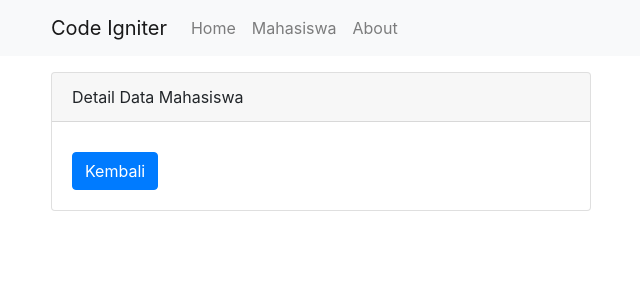
After one commit to IchlasulAl/rekweb-codeigniter, a CodeIgniter app: page /rekweb/index.php/mahasiswa/detail/1 in a window 1280 px wide. The commit adds this page. Shown: the top 300 px of the page, without its empty margins (34-674 px from the left). Run offline with CodeIgniter, Linux system fonts and the light colour scheme; data that the repository does not hold is empty.

Commit message:
menyelesaikan halaman detail data mahasiswa

```diff
--- a/application/controllers/Mahasiswa.php
+++ b/application/controllers/Mahasiswa.php
@@ -46,4 +46,13 @@ class Mahasiswa extends CI_Controller
         $this->session->set_flashdata('flash',' Dihapus');
         redirect('mahasiswa');
     }
+
+    public function detail($id)
+    {
+        $data['judul']='Detail Mahasiswa';
+        $data['mahasiswa']=$this->Mahasiswa_model->getMahasiswaById($id);
+        $this->load->view('templates/header',$data);
+        $this->load->view('mahasiswa/detail',$data);
+        $this->load->view('templates/footer');
+    }
 }
--- a/application/models/Mahasiswa_model.php
+++ b/application/models/Mahasiswa_model.php
@@ -2,6 +2,12 @@
 
 class Mahasiswa_model extends CI_model
 {
+
+    public function getMahasiswaById($id)
+    {
+        return $this->db->get_where('mahasiswa', ['id' => $id])->row_array();
+    }
+
     public function getAllMahasiswa()
     {
         return $this->db->get('mahasiswa')->result_array();
@@ -21,7 +27,7 @@ class Mahasiswa_model extends CI_model
 
     public function hapusDataMahasiswa($id)
     {
-        $this->db->where('id',$id);
-        $this->db->delete('mahasiswa');
+        // $this->db->where('id', $id);
+        $this->db->delete('mahasiswa',['id'=>$id]);
     }
 }
--- /dev/null
+++ b/application/views/mahasiswa/detail.php
@@ -0,0 +1,21 @@
+<div class="container">
+    <div class="row mt-3">
+        <div class="col-md-6">
+
+            <div class="card">
+                <div class="card-header">
+                    Detail Data Mahasiswa
+                </div>
+                <div class="card-body">
+                    <h5 class="card-title"><?= $mahasiswa['nama'];?></h5>
+                    <h6 class="card-subtitle mb-2 text-muted"><?= $mahasiswa['nrp']?></h6>
+                    <p class="card-text"><?= $mahasiswa['email']?></p>
+                    <p class="card-text"><?= $mahasiswa['jurusan']?></p>
+                    <a href="<?= base_url()?>mahasiswa" class="btn btn-primary">Kembali</a>
+                </div>
+            </div>
+
+
+        </div>
+    </div>
+</div>
--- a/application/views/templates/header.php
+++ b/application/views/templates/header.php
@@ -1,5 +1,6 @@
 <!doctype html>
 <html lang="en">
+
 <head>
   <!-- Required meta tags -->
   <meta charset="utf-8">
@@ -8,8 +9,13 @@
   <!-- Bootstrap CSS -->
   <link rel="stylesheet" href="https://stackpath.bootstrapcdn.com/bootstrap/4.3.1/css/bootstrap.min.css" integrity="sha384-ggOyR0iXCbMQv3Xipma34MD+dH/1fQ784/j6cY/iJTQUOhcWr7x9JvoRxT2MZw1T" crossorigin="anonymous">
 
-    <title><?=$judul?></title>
+
+  <!-- My CSS-->
+  <link rel="stylesheet" href="<?= base_url(); ?>assets/css/style.css">
+
+  <title><?= $judul ?></title>
 </head>
+
 <body>
 
   <nav class="navbar navbar-expand-lg navbar-light bg-light">
@@ -21,8 +27,8 @@
 
       <div class="collapse navbar-collapse" id="navbarNavAltMarkup">
         <div class="navbar-nav">
-                <a class="nav-item nav-link " href="<?= base_url();?>">Home <span class="sr-only">(current)</span></a>
-                <a class="nav-item nav-link" href="<?= base_url();?>mahasiswa">Mahasiswa</a>
+          <a class="nav-item nav-link " href="<?= base_url(); ?>">Home <span class="sr-only">(current)</span></a>
+          <a class="nav-item nav-link" href="<?= base_url(); ?>mahasiswa">Mahasiswa</a>
           <a class="nav-item nav-link" href="#">About</a>
         </div>
       </div>
--- /dev/null
+++ b/assets/css/style.css
@@ -0,0 +1,3 @@
+.badge {
+    margin-left: 3px;
+}
```
Lines whose indentation alone changed are shown as unchanged.
